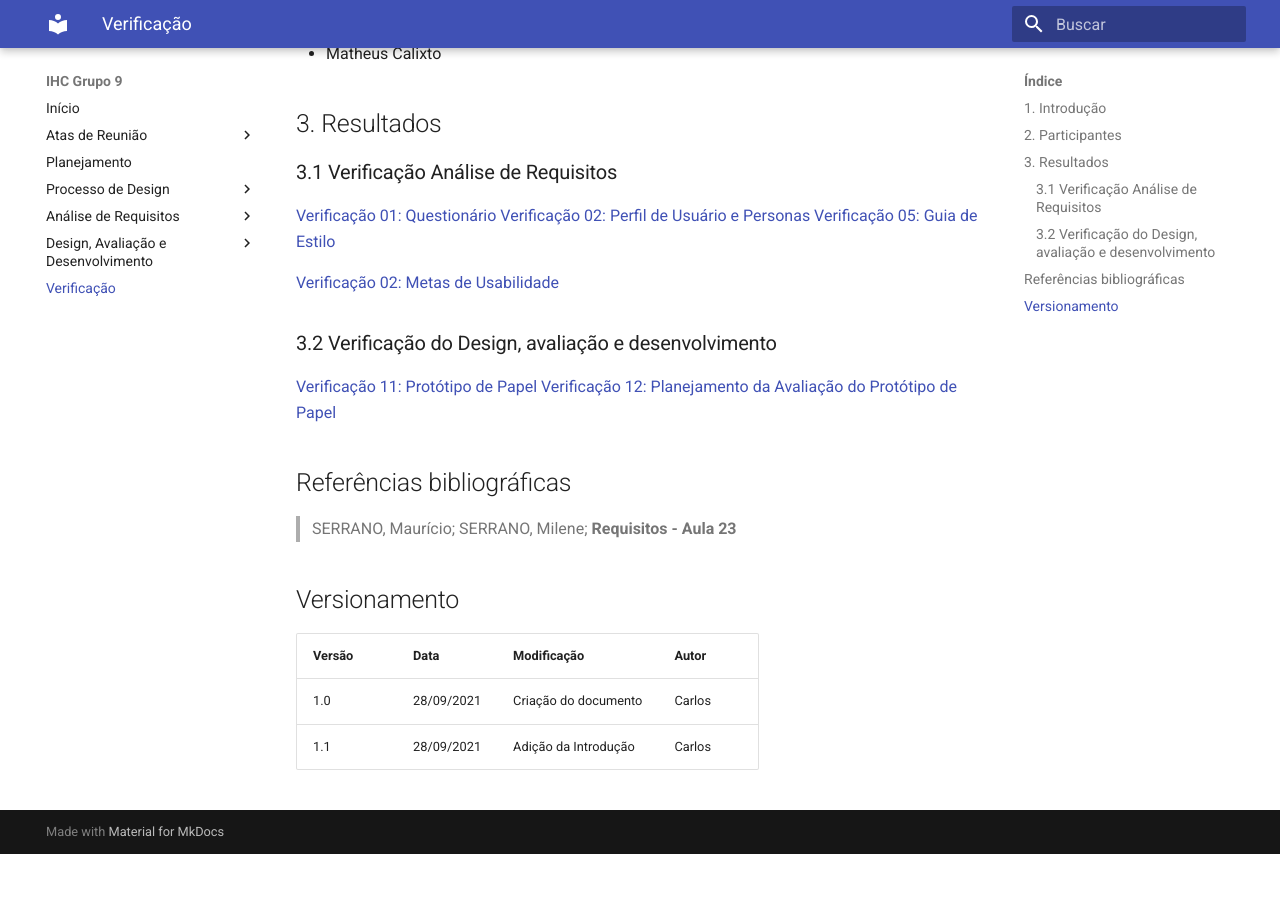
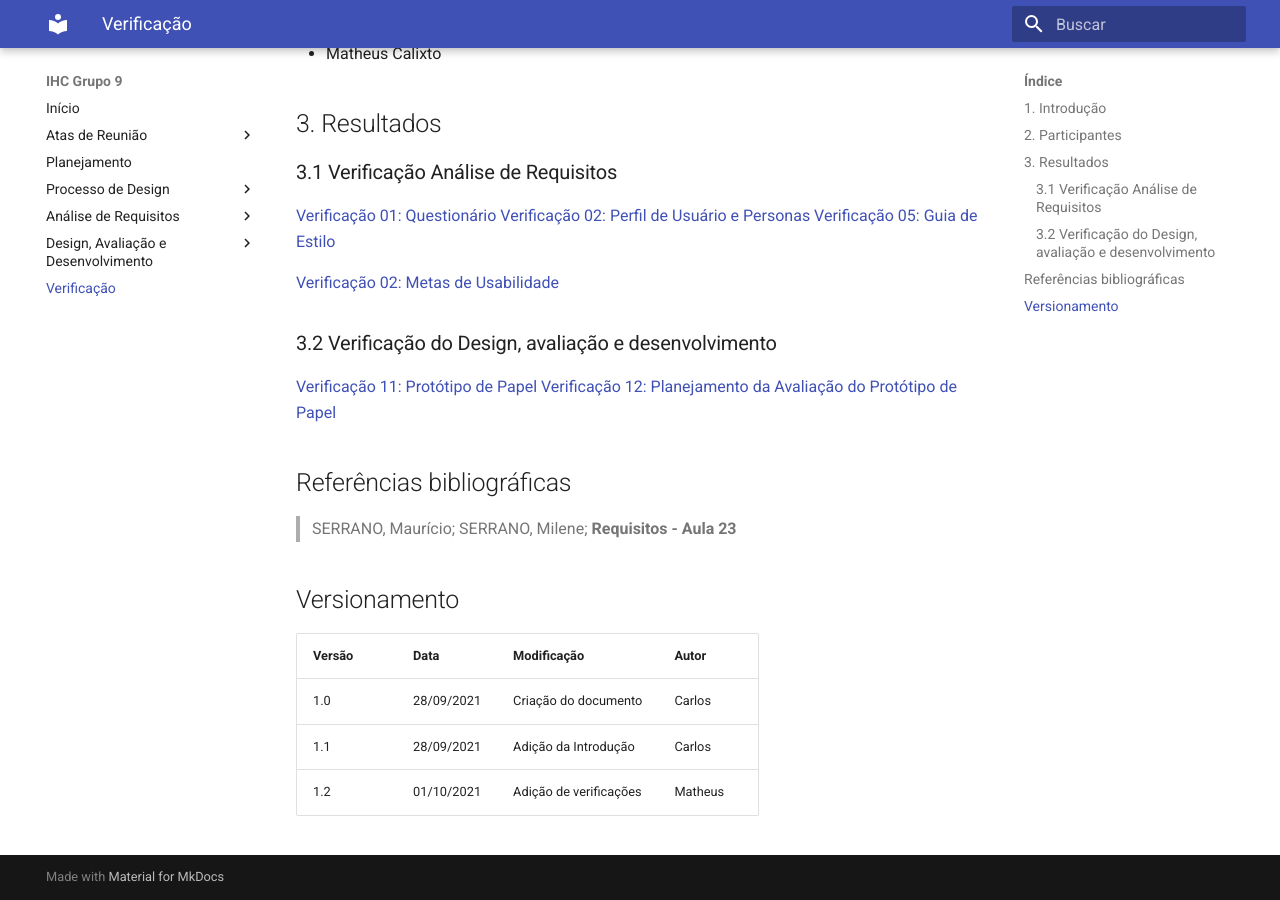
Before and after one commit to Interacao-Humano-Computador/2021.1-Detran-DF, an MkDocs documentation site: the page built from docs/verificacao/index.md, in a window 1280 px wide and 900 px high, scrolled down 577 px. Built offline with MkDocs 1.6.1 and Material for MkDocs 9.7.7, drawn with Linux system fonts in a browser that asks for light colours; before the commit the page ends 1431 px from its top, so only the background shows below that.

Commit message:
#25 adding the topics in Versionamento

```diff
--- a/docs/verificacao/index.md
+++ b/docs/verificacao/index.md
@@ -42,3 +42,4 @@ Usando como método a Inspeção, onde o objetivo é encontrar problemas no docu
 | ------ | ---------- | --------------------- | ------ |
 | 1.0    | 28/09/2021 | Criação do documento  | Carlos |
 | 1.1    | 28/09/2021 | Adição da Introdução  | Carlos |
+| 1.2    | 01/10/2021 | Adição de verificações | Matheus |
```
